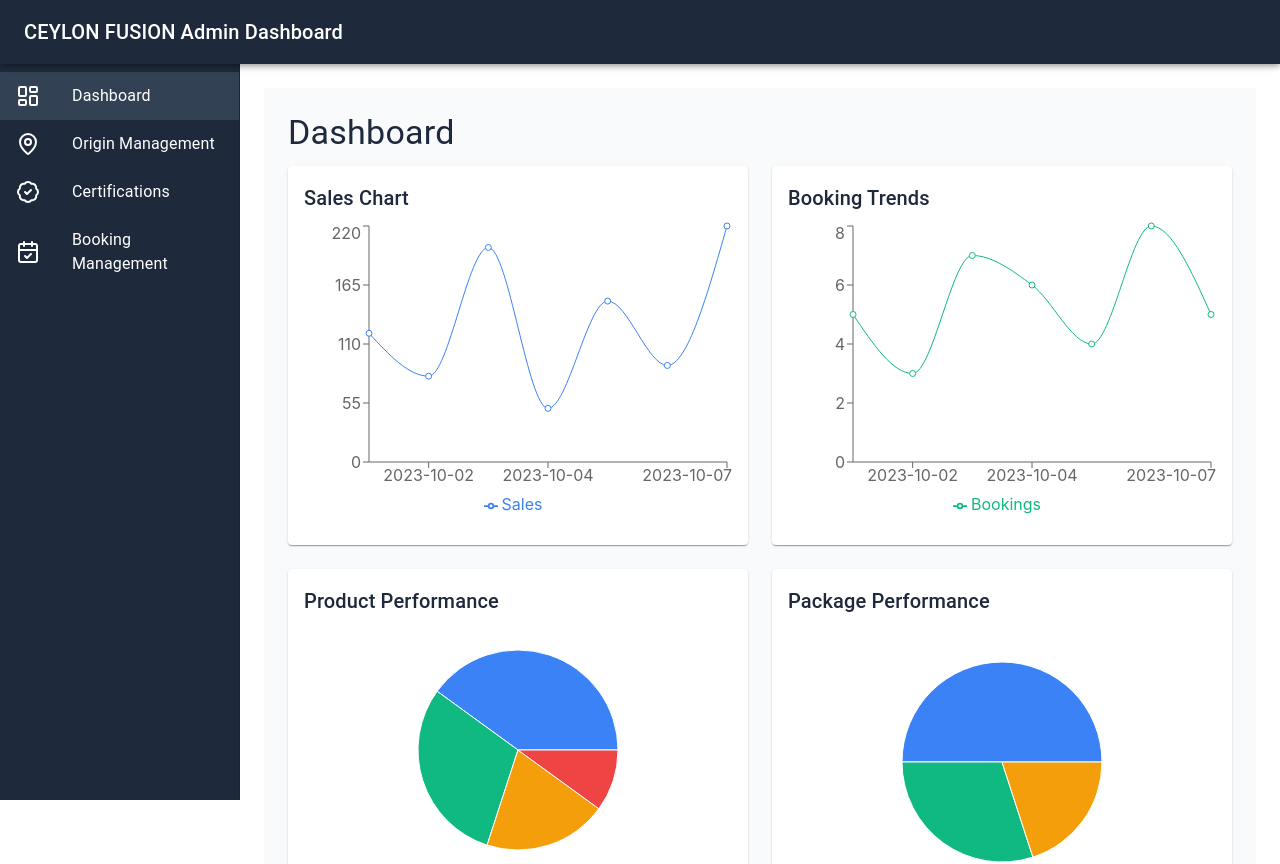
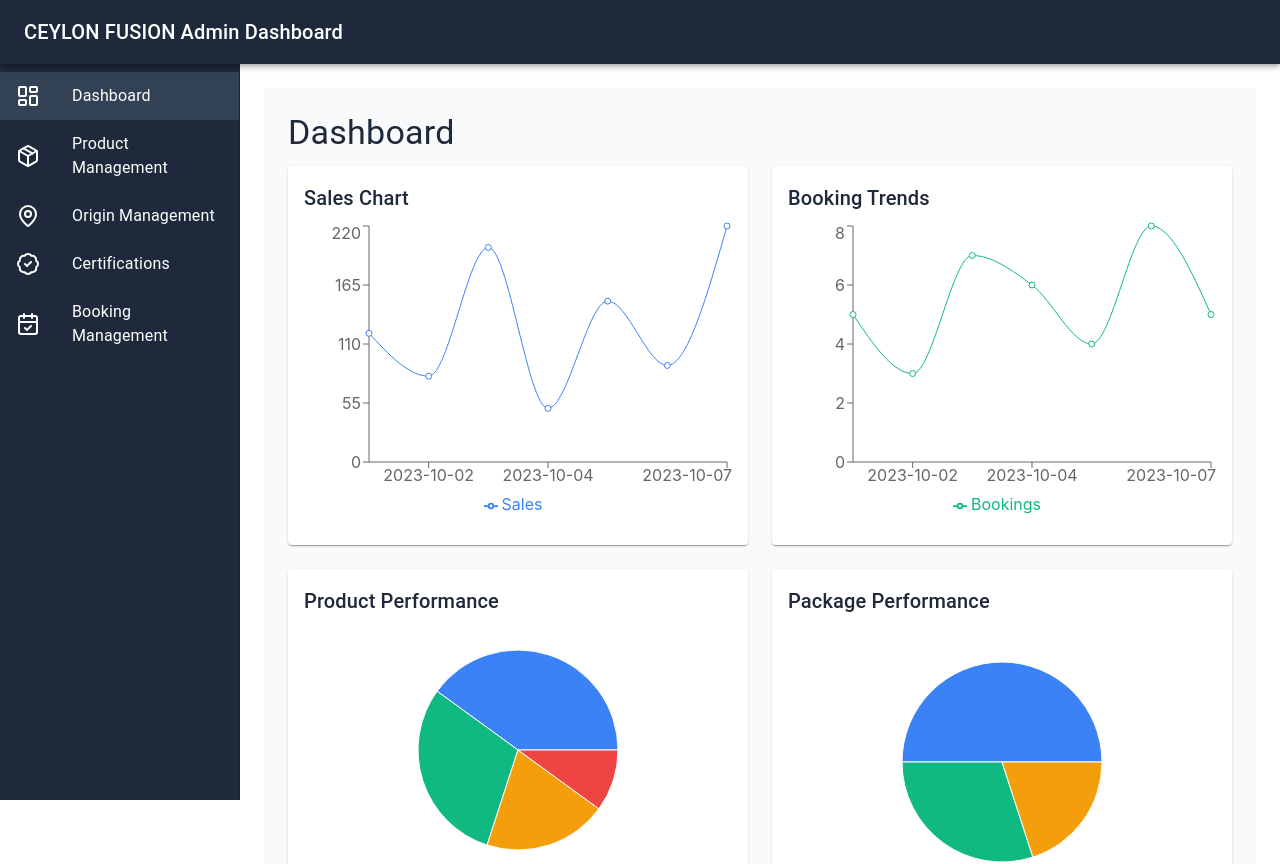
Before and after one commit to Ceylon-Fusion-Project/front-end, a React (Vite) app: page /admin in a window 1280 px wide. Shown: the top 864 px of the page. Built offline with nearby package versions, Linux system fonts and the light colour scheme.

Commit message:
updated sidebar with productmanagement

```diff
--- a/src/components/AdminComponents/Sidebar.tsx
+++ b/src/components/AdminComponents/Sidebar.tsx
@@ -1,5 +1,5 @@
 import { Link, useLocation } from 'react-router-dom';
-import { LayoutDashboard, MapPin, BadgeCheck, CalendarCheck, X } from 'lucide-react';
+import { LayoutDashboard, MapPin, BadgeCheck, CalendarCheck, Package, X } from 'lucide-react';
 import { Drawer, List, ListItem, ListItemButton, ListItemIcon, ListItemText, Toolbar, Typography, IconButton, useMediaQuery, useTheme } from '@mui/material';
 
 interface SidebarProps {
@@ -43,6 +43,7 @@ const Sidebar = ({ isOpen, toggleSidebar }: SidebarProps) => {
       <List>
         {[
           { text: 'Dashboard', icon: <LayoutDashboard />, path: '/admin' },
+          { text: 'Product Management', icon: <Package />, path: '/admin/products' },
           { text: 'Origin Management', icon: <MapPin />, path: '/admin/origins' },
           { text: 'Certifications', icon: <BadgeCheck />, path: '/admin/certifications' },
           { text: 'Booking Management', icon: <CalendarCheck />, path: '/admin/bookings' },
```
Also changed, not shown: src/pages/AdminPages/ProductManagement.tsx (added).
